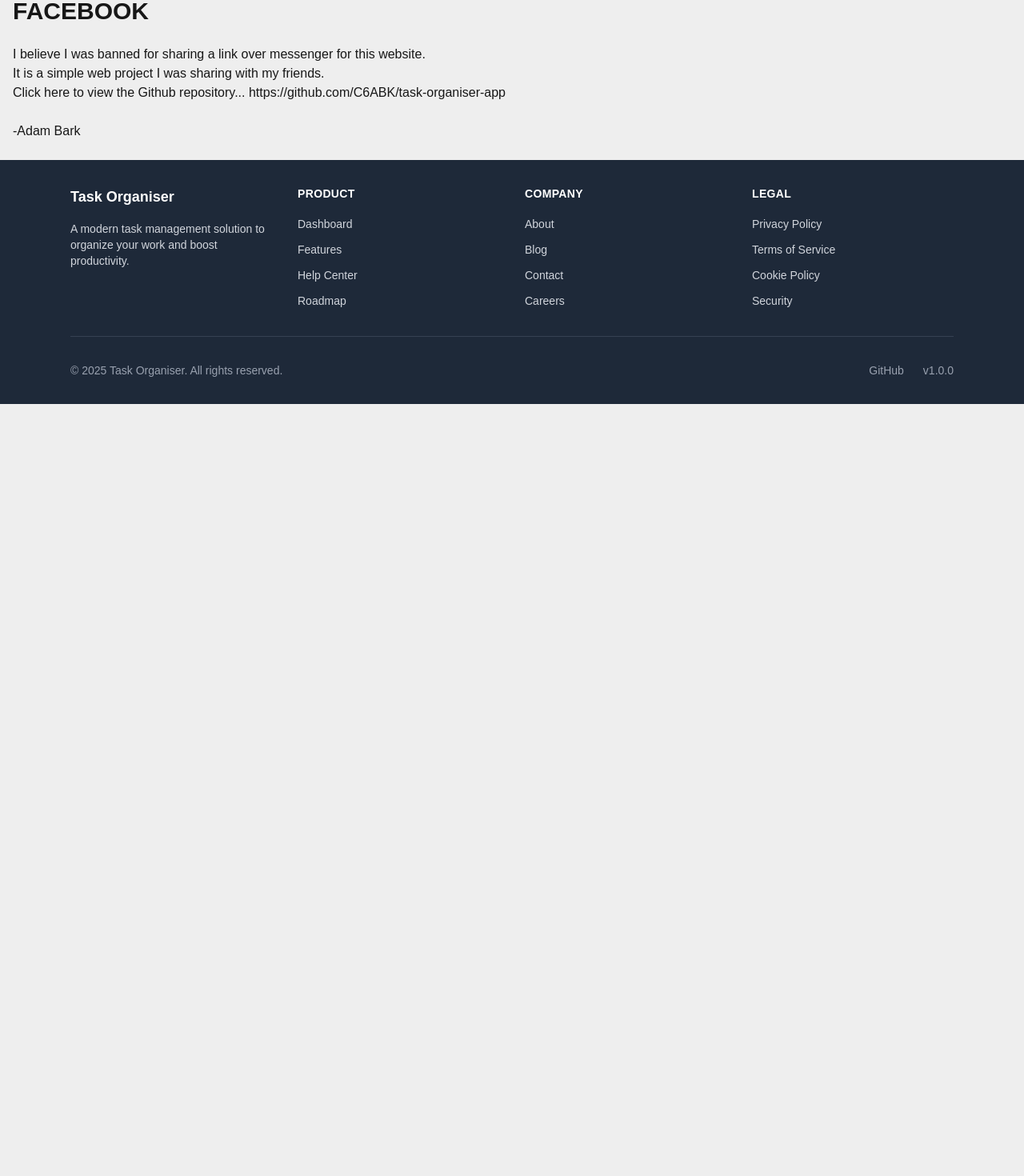
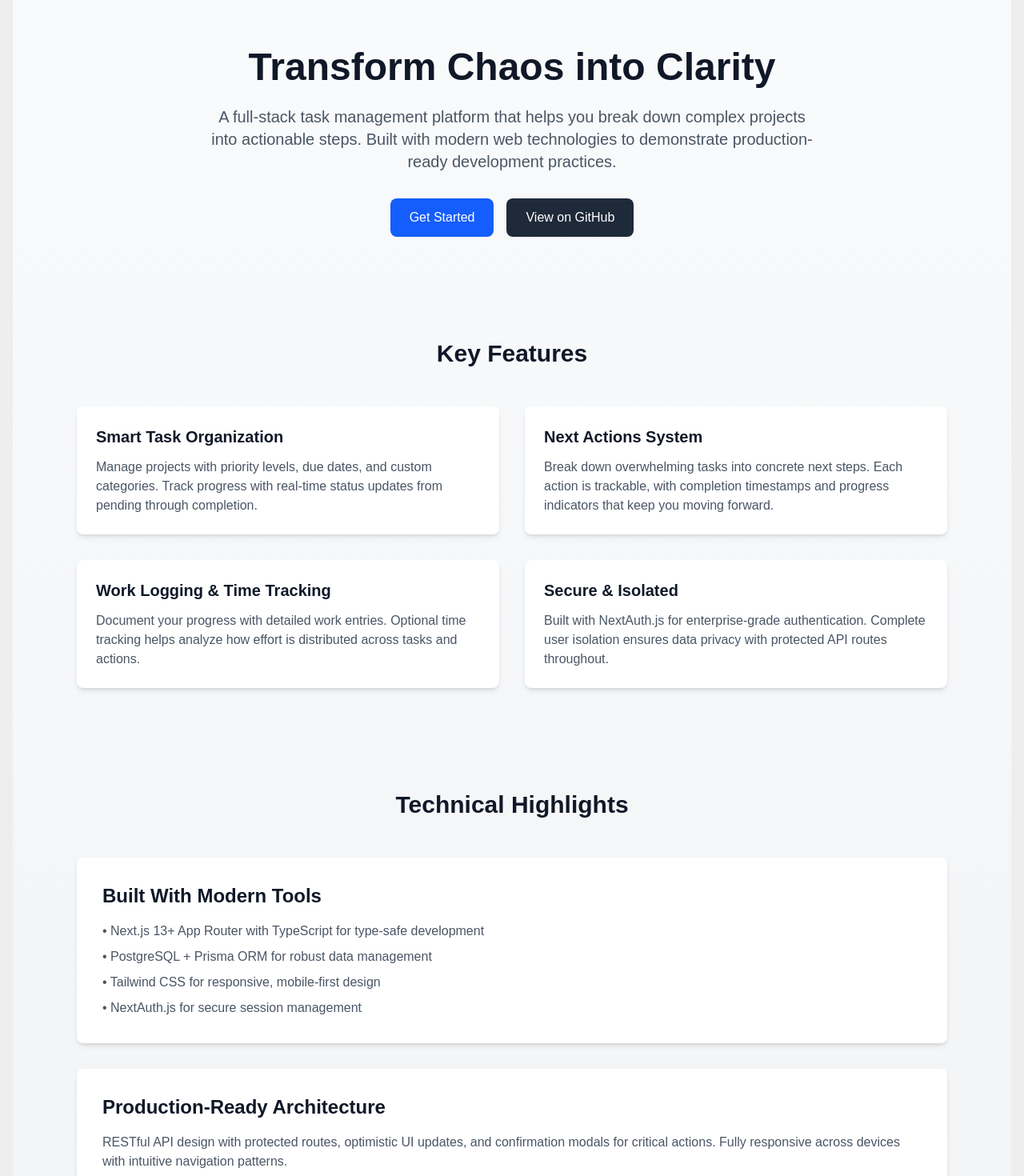
Before and after one commit to C6ABK/task-organiser-app, a Next.js app: page / in a window 1280 px wide. Shown: the part 100-1570 px from the top of the page at 80% size. Before the commit the page ends 800 px from the top, so only its background shows below. Built offline with nearby package versions, Linux system fonts and the light colour scheme; no server answers.

Commit message:
Homepage text change

```diff
--- a/app/page.tsx
+++ b/app/page.tsx
@@ -1,13 +1,119 @@
 export default function Home() {
   return (
-    <main>
-      <h1 className="text-3xl font-bold">FACEBOOK</h1>
-      <br />
-      <p>I believe I was banned for sharing a link over messenger for this website.</p>
-        <p>It is a simple web project I was sharing with my friends. </p>
-        <p>Click here to view the Github repository... <a href="https://github.com/C6ABK/task-organiser-app">https://github.com/C6ABK/task-organiser-app</a></p>
-      <br />
-      <p>-Adam Bark</p>
+    <main className="min-h-screen bg-gradient-to-b from-gray-50 to-gray-100">
+      {/* Hero Section */}
+      <section className="max-w-6xl mx-auto px-4 py-16 sm:px-6 lg:px-8">
+        <div className="text-center">
+          <h1 className="text-5xl font-bold text-gray-900 mb-6">
+            Transform Chaos into Clarity
+          </h1>
+          <p className="text-xl text-gray-600 max-w-3xl mx-auto mb-8">
+            A full-stack task management platform that helps you break down
+            complex projects into actionable steps. Built with modern web
+            technologies to demonstrate production-ready development practices.
+          </p>
+          <div className="flex gap-4 justify-center">
+            <a
+              href="/signin"
+              className="px-6 py-3 bg-blue-600 text-white rounded-lg hover:bg-blue-700 transition"
+            >
+              Get Started
+            </a>
+            <a
+              href="https://github.com/C6ABK/task-organiser-app"
+              target="_blank"
+              rel="noopener noreferrer"
+              className="px-6 py-3 bg-gray-800 text-white rounded-lg hover:bg-gray-900 transition"
+            >
+              View on GitHub
+            </a>
+          </div>
+        </div>
+      </section>
+
+      {/* Key Features Section */}
+      <section className="max-w-6xl mx-auto px-4 py-16 sm:px-6 lg:px-8">
+        <h2 className="text-3xl font-bold text-center text-gray-900 mb-12">
+          Key Features
+        </h2>
+        <div className="grid md:grid-cols-2 gap-8">
+          <div className="bg-white p-6 rounded-lg shadow-md">
+            <h3 className="text-xl font-semibold text-gray-900 mb-3">
+              Smart Task Organization
+            </h3>
+            <p className="text-gray-600">
+              Manage projects with priority levels, due dates, and custom
+              categories. Track progress with real-time status updates from
+              pending through completion.
+            </p>
+          </div>
+
+          <div className="bg-white p-6 rounded-lg shadow-md">
+            <h3 className="text-xl font-semibold text-gray-900 mb-3">
+              Next Actions System
+            </h3>
+            <p className="text-gray-600">
+              Break down overwhelming tasks into concrete next steps. Each
+              action is trackable, with completion timestamps and progress
+              indicators that keep you moving forward.
+            </p>
+          </div>
+
+          <div className="bg-white p-6 rounded-lg shadow-md">
+            <h3 className="text-xl font-semibold text-gray-900 mb-3">
+              Work Logging & Time Tracking
+            </h3>
+            <p className="text-gray-600">
+              Document your progress with detailed work entries. Optional time
+              tracking helps analyze how effort is distributed across tasks and
+              actions.
+            </p>
+          </div>
+
+          <div className="bg-white p-6 rounded-lg shadow-md">
+            <h3 className="text-xl font-semibold text-gray-900 mb-3">
+              Secure & Isolated
+            </h3>
+            <p className="text-gray-600">
+              Built with NextAuth.js for enterprise-grade authentication.
+              Complete user isolation ensures data privacy with protected API
+              routes throughout.
+            </p>
+          </div>
+        </div>
+      </section>
+
+      {/* Technical Highlights Section */}
+      <section className="max-w-6xl mx-auto px-4 py-16 sm:px-6 lg:px-8">
+        <h2 className="text-3xl font-bold text-center text-gray-900 mb-12">
+          Technical Highlights
+        </h2>
+
+        <div className="bg-white p-8 rounded-lg shadow-md mb-8">
+          <h3 className="text-2xl font-semibold text-gray-900 mb-4">
+            Built With Modern Tools
+          </h3>
+          <ul className="space-y-2 text-gray-600">
+            <li>
+              • Next.js 13+ App Router with TypeScript for type-safe development
+            </li>
+            <li>• PostgreSQL + Prisma ORM for robust data management</li>
+            <li>• Tailwind CSS for responsive, mobile-first design</li>
+            <li>• NextAuth.js for secure session management</li>
+          </ul>
+        </div>
+
+        <div className="bg-white p-8 rounded-lg shadow-md">
+          <h3 className="text-2xl font-semibold text-gray-900 mb-4">
+            Production-Ready Architecture
+          </h3>
+          <p className="text-gray-600">
+            RESTful API design with protected routes, optimistic UI updates, and
+            confirmation modals for critical actions. Fully responsive across
+            devices with intuitive navigation patterns.
+          </p>
+        </div>
+      </section>
     </main>
-  )
+  );
 }
```
